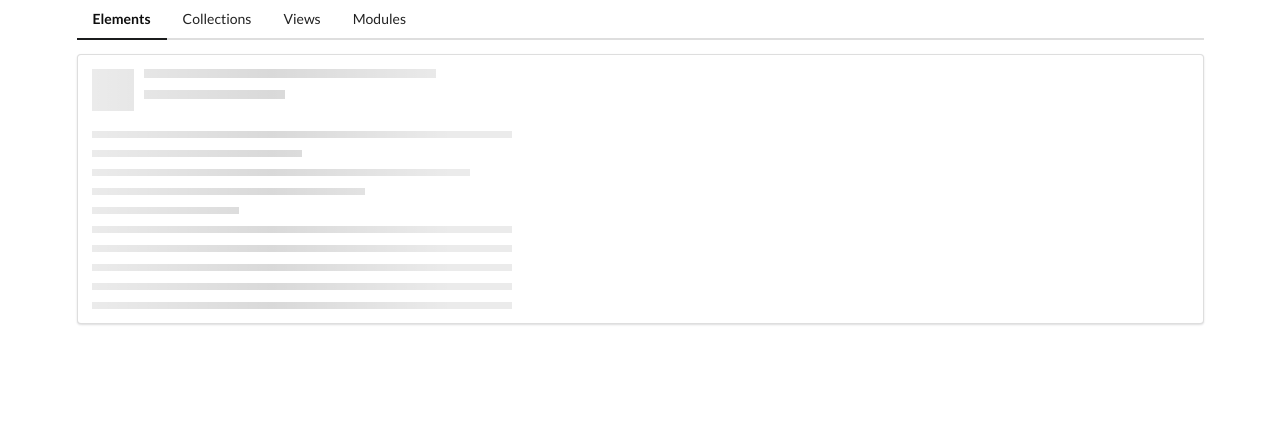
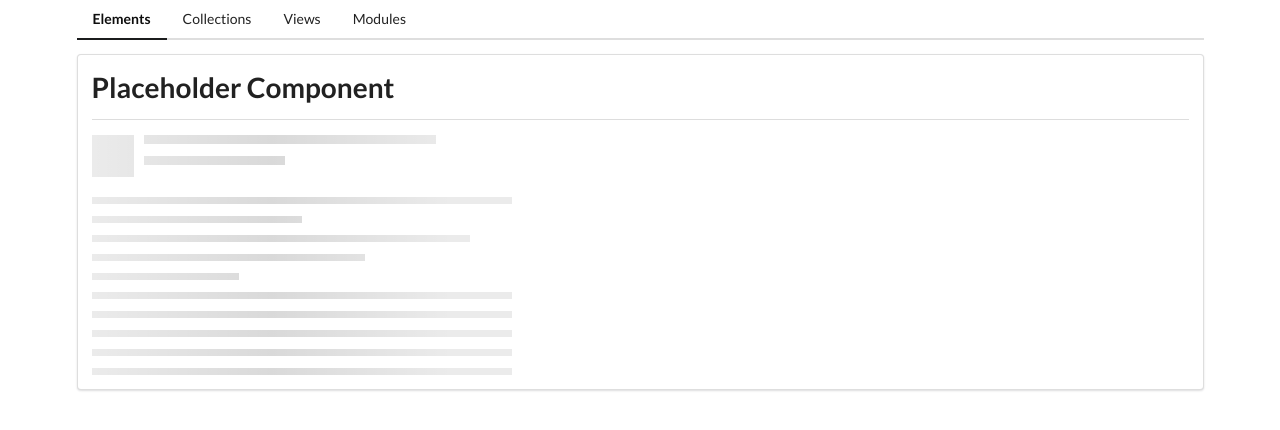
Before and after one commit to mstone89/angular_modules_app, an Angular app: page /elements in a window 1280 px wide. Shown: the top 430 px of the page. Built offline with nearby package versions, Linux system fonts and the light colour scheme.

Commit message:
Create shared module, create divider widget

```diff
--- a/src/app/elements/elements-home/elements-home.component.html
+++ b/src/app/elements/elements-home/elements-home.component.html
@@ -1 +1,2 @@
+<app-divider [title]="'Placeholder'"></app-divider>
 <app-placeholder [header]="true" [lines]="10"></app-placeholder>
--- a/src/app/elements/elements.module.ts
+++ b/src/app/elements/elements.module.ts
@@ -4,6 +4,7 @@ import { CommonModule } from '@angular/common';
 import { ElementsRoutingModule } from './elements-routing.module';
 import { ElementsHomeComponent } from './elements-home/elements-home.component';
 import { PlaceholderComponent } from './placeholder/placeholder.component';
+import { SharedModule } from '../shared/shared.module';
 import { TimesDirective } from './times.directive';
 
 
@@ -11,7 +12,8 @@ import { TimesDirective } from './times.directive';
   declarations: [ElementsHomeComponent, PlaceholderComponent, TimesDirective],
   imports: [
     CommonModule,
-    ElementsRoutingModule
+    ElementsRoutingModule,
+    SharedModule
   ]
 })
 export class ElementsModule { }
--- /dev/null
+++ b/src/app/shared/divider/divider.component.html
@@ -0,0 +1,2 @@
+<h1>{{ title }} Component</h1>
+<div class="ui divider"></div>
--- /dev/null
+++ b/src/app/shared/divider/divider.component.ts
@@ -0,0 +1,16 @@
+import { Component, OnInit, Input } from '@angular/core';
+
+@Component({
+  selector: 'app-divider',
+  templateUrl: './divider.component.html',
+  styleUrls: ['./divider.component.css']
+})
+export class DividerComponent implements OnInit {
+    @Input() title: string = 'Customize This Title';
+
+  constructor() { }
+
+  ngOnInit() {
+  }
+
+}
```
Also changed, not shown: src/app/shared/shared.module.ts (added, +14 -0 lines), src/app/shared/divider/divider.component.css (added), 1 other file (tests, documents, lock files or other folders).
